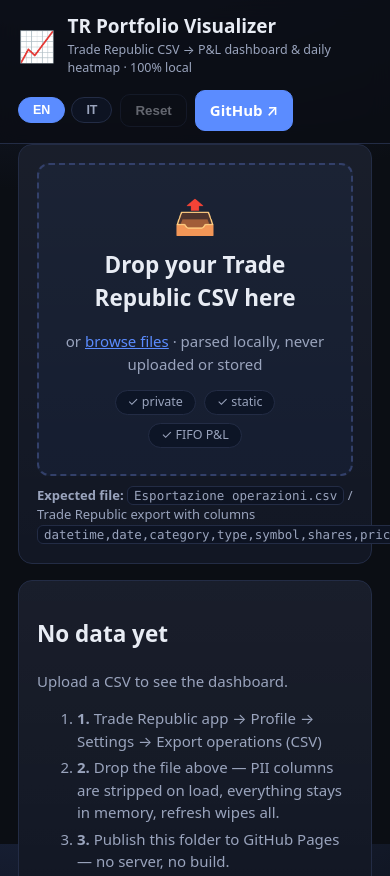
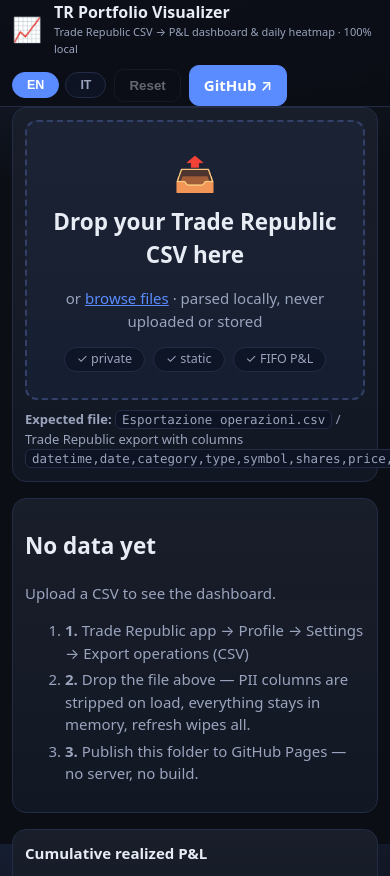
Before and after one commit to Lory99/tr-portfolio-visualizer, a plain HTML site: page index.html in a window 390 px wide. Shown: the top 876 px of the page. Drawn offline with Linux system fonts and the light colour scheme.

Commit message:
Mobile layout: static topbar, compact cards, scrollable instrument table; add live demo link

```diff
--- a/styles.css
+++ b/styles.css
@@ -214,3 +214,23 @@
 .tag.cash{color:#c4b5fd;border-color:#4c1d95}
 .method ul{margin:8px 0;color:var(--muted)} .method li{margin:5px 0}
 .foot{display:flex;justify-content:space-between;gap:10px;padding:18px;flex-wrap:wrap}
+/* mobile: let the topbar scroll away instead of eating ~30% of the viewport */
+@media(max-width:700px){
+  .topbar{position:static}
+  .topbar-inner{padding:10px 12px;gap:8px}
+  .brand-mark{font-size:24px}
+  .brand h1{font-size:16px}
+  .brand .sub{font-size:11px}
+  .topbar-controls{padding:8px 12px;gap:10px}
+  main{padding:12px 0 28px}
+  .wrap{padding:0 12px}
+  .card{padding:12px}
+  .card-head h2{font-size:15px}
+  .eq-net{font-size:19px}
+  /* P&L by instrument: scroll inside the card instead of overflowing the page */
+  #symbolBreakdown{overflow-x:auto;margin-left:-12px;margin-right:-12px;padding:0 12px;-webkit-overflow-scrolling:touch}
+  #symbolBreakdown .mini-tbl{min-width:560px}
+  /* safety: single-column bar rows stack instead of squeezing */
+  .bar-row{grid-template-columns:minmax(0,1fr) auto;gap:8px}
+  .bar-row .bar-val{min-width:0}
+}
```
Also changed, not shown: 1 other file.
